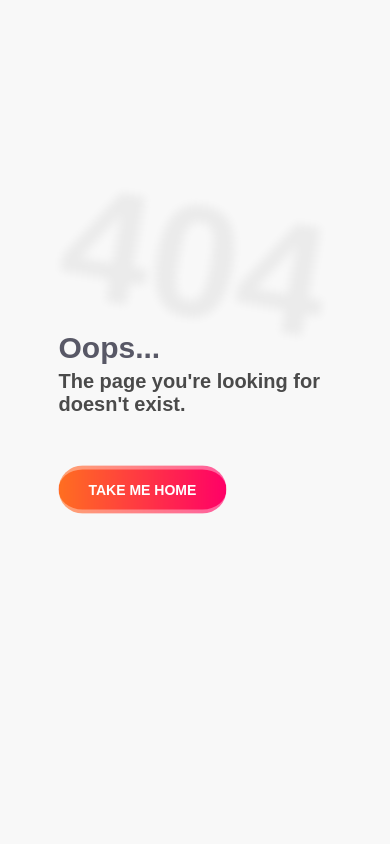
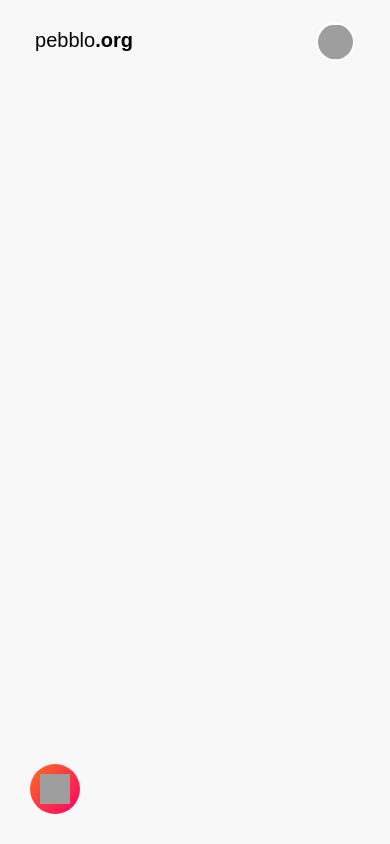
Before and after one commit to pebbloarchive/frontend, a Next.js app: page /why-pebblo in a window 390 px wide. Before the commit this address had no page. Built offline with nearby package versions, Linux system fonts and the light colour scheme; grey boxes are pictures that could not be loaded; a web font is replaced by a local one.

Commit message:
Create a new Navigation bar for other pages - doesn't include: home,login/create, profile, explore, settings, and messages

```diff
--- /dev/null
+++ b/src/components/Topnav.tsx
@@ -0,0 +1,22 @@
+import styles from '../styles/components/topnav.module.css';
+
+const Topnav = () => {
+    return (
+        <div className={styles.topNav}>
+            <div className={styles.topNav_left}>
+                <h1>pebblo<span>.org</span></h1>
+            </div>
+            <div className={styles.topNav_right}>
+                <a href="/" className={styles.topNav_home}><span>Home</span>
+                <img src="https://cdn.discordapp.com/attachments/596156721928470547/702355353437732904/home.png" alt=""/></a>
+                <a href="/why-pebblo">Why Pebblo?</a>
+                {/* <a href="/login" className={styles.topNav_signIN}>Sign in</a> */}
+                <a href="/profile" className={styles.topNav_account}>
+                    <img src="https://cdn.discordapp.com/avatars/215302985826304010/54c15631503fc334afae01bd91fe6c3a.png?size=256" alt=""/>
+                </a>
+            </div>
+        </div>
+    )
+}
+
+export default Topnav;
--- a/src/pages/index.tsx
+++ b/src/pages/index.tsx
@@ -4,6 +4,7 @@ import { Account } from '../core';
 import { Log } from '../utils';
 import { usePulse } from 'pulse-framework';
 import styles from '../styles/components/landing.module.css';
+import Topnav from '../components/Topnav';
 
 export default () => {
   const [logged] = usePulse(Account.isUserLoggedIn);
@@ -28,9 +29,11 @@ export default () => {
           <hr/>
           <p className={styles.landing_content_message}>Attracting people from around the world together to share stories, meet new friends and have a laugh.</p>
           <a href="/create" className={styles.landing_getStarted}>Get Started</a>
-          <a href="" className={styles.landing_whyPebblo}>Why Pebblo?
+
+          <a href="/why-pebblo" className={styles.landing_whyPebblo}>Why Pebblo?
           <span><img src="images/play.png" alt="" /></span>
           </a>
+
         </div>
         {/* <button onClick={landingLogin} className={styles.landing_login} id={styles.landingBtn}>
         <img src="images/user.png" alt="" id={styles.loginImage} />
--- /dev/null
+++ b/src/pages/why-pebblo.tsx
@@ -0,0 +1,10 @@
+import styles from '../styles/components/whypebblo.module.css';
+import Topnav from '../components/Topnav';
+
+const Page = () => {
+return (
+    <Topnav />
+)
+}
+
+export default Page;
--- a/src/styles/components/explore.module.css
+++ b/src/styles/components/explore.module.css
@@ -129,7 +129,7 @@
         transform: translate(-50%);
         width: 100%;
         /* height: 100px; */
-        padding: 4% 0 20px 10%;
+        padding: 4%  0 20px 10%;
 
         white-space: nowrap;
         overflow-y: auto;
--- /dev/null
+++ b/src/styles/components/topnav.module.css
@@ -0,0 +1,116 @@
+.topNav {
+    position: fixed;
+    top: 0;
+    left: 0;
+    width: 100%;
+    height: 80px;
+    background-color: #f8f8f8d9;
+    display: flex;
+    justify-content: center;
+    align-items: center;
+}
+
+.topNav_left,
+.topNav_right {
+    width: 41%;
+}
+
+.topNav_left {
+    text-align: left;
+}
+
+.topNav_left h1 {
+    display: inline-block;
+    font-size: 20px;
+    margin-right: 20px;
+}
+
+.topNav_left span {
+    font-weight: 600;
+}
+
+.topNav_right {
+    text-align: right;
+}
+
+.topNav_right a {
+    color: var(--color);
+    font-size: 13px;
+    margin-left: 20px;
+    opacity: .6;
+    font-weight: 600;
+}
+
+.topNav_signIN {
+    padding: 12px 26px;
+    opacity: 1 !important;
+    color: white !important;
+    border-radius: 100px;
+    background: linear-gradient(to bottom right, var(--theme-a),var(--theme-b));
+}
+
+.topNav_home img {
+    display: none;
+}
+
+.topNav_account {
+    position: absolute;
+    top: 50%;
+    transform: translate(-0%,-50%);
+    right: 4%;
+    opacity: 1 !important;
+    background-color: white;
+    border-radius: 50%;
+    width: 35px;
+    height: 35px;
+}
+
+.topNav_account img {
+    width: 100%;
+    height: 100%;
+    border-radius: 50%;
+    border: solid 2px white;
+}
+
+
+@media only screen and (max-width:1000px) {
+    .topNav_right a {
+        display: none;
+    }
+
+    .topNav_account {
+        display: inline-block !important;
+    }
+
+    .topNav_account {
+        position: default;
+        right: 10%;
+    }
+
+    .topNav_home {
+        display: block !important;
+        position: fixed;
+        bottom: 0;
+        left: 0;
+        margin: 30px !important;
+        border-radius: 50%;
+        opacity: 1 !important;
+        width: 50px;
+        height: 50px;
+        background: linear-gradient(to bottom right, var(--theme-a),var(--theme-b));
+    }
+
+    .topNav_home img {
+        position: absolute;
+        top: 50%;
+        left: 50%;
+        transform: translate(-50%,-50%);
+        width: 30px;
+        height: 30px;
+        display: inline-block;
+    }
+
+    .topNav_home span {
+        display: none;
+    }
+}
```
Also changed, not shown: src/styles/components/landing.module.css (+6 -2 lines), public/images/home.png (added).
